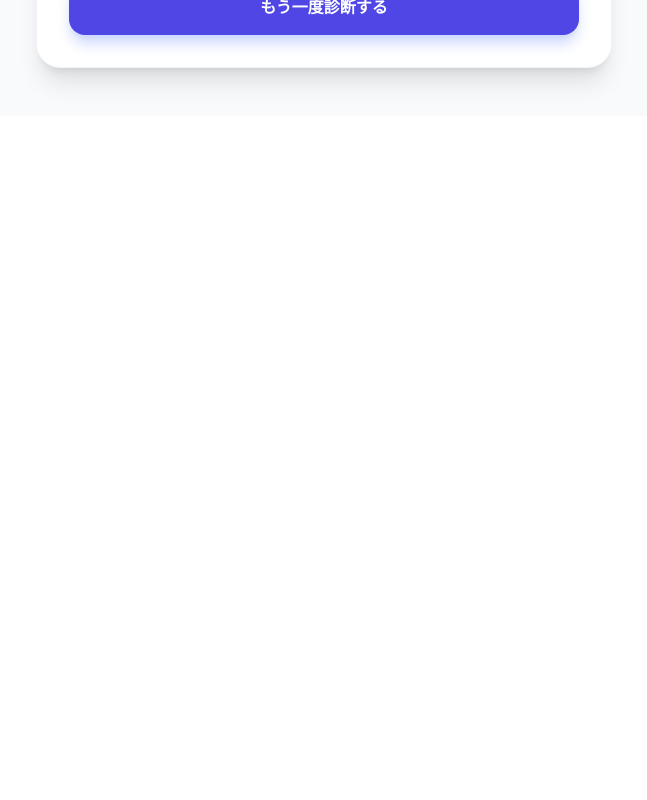
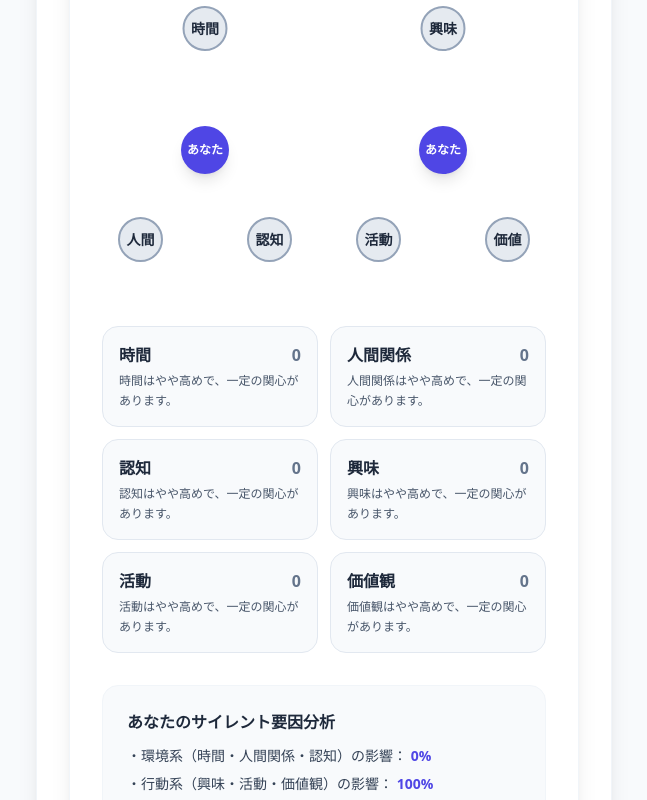
Before and after one commit to kazushige15/silent-mbti, a Next.js app: page /result in a window 1280 px wide. Shown: the part 820-1620 px from the top of the page, without its empty margins (316-963 px from the left). Before the commit the page ends 936 px from the top, so only its background shows below. Built offline with nearby package versions, Linux system fonts and the light colour scheme.

Commit message:
診断ロジックを6文字コード生成に変更し、デザインを刷新

```diff
--- a/app/result/page.tsx
+++ b/app/result/page.tsx
@@ -2,6 +2,7 @@
 
 export const dynamic = 'force-dynamic';
 
+import VennDiagram from '@/components/VennDiagram';
 import { useSearchParams, useRouter } from 'next/navigation';
 import { Suspense } from 'react';
 
@@ -68,6 +69,20 @@ function ResultContent() {
           ))}
         </div>
 
+        {/* ベン図の表示エリア */}
+        <div className="mb-10 flex justify-center">
+          <VennDiagram
+            scores={{
+              time: parseInt(searchParams.get('time') || '0', 10),
+              relations: parseInt(searchParams.get('relations') || '0', 10),
+              cognition: parseInt(searchParams.get('cognition') || '0', 10),
+              interest: parseInt(searchParams.get('interest') || '0', 10),
+              activity: parseInt(searchParams.get('activity') || '0', 10),
+              values: parseInt(searchParams.get('values') || '0', 10),
+            }}
+          />
+        </div>
+
         {/* ベン図の簡易解説など */}
         <div className="bg-slate-50 rounded-2xl p-6 border border-slate-100 mb-8">
           <h3 className="font-bold text-slate-800 mb-2">診断分析レポート</h3>
--- /dev/null
+++ b/components/VennDiagram.tsx
@@ -0,0 +1,237 @@
+'use client';
+
+type Scores = {
+  time: number;
+  relations: number;
+  cognition: number;
+  interest: number;
+  activity: number;
+  values: number;
+};
+
+type Props = {
+  scores: Scores;
+};
+
+const LABELS = {
+  time: '時間',
+  relations: '人間関係',
+  cognition: '認知',
+  interest: '興味',
+  activity: '活動',
+  values: '価値観',
+};
+
+export default function VennDiagram({ scores }: Props) {
+  // 円の大きさ（45〜85px）
+  const size = (score: number) => 45 + (Math.abs(score) / 8) * 40;
+
+  // 色判定
+  const color = (score: number) => {
+    if (score > 0) return 'bg-emerald-400/50 border-emerald-500';
+    if (score < 0) return 'bg-rose-400/50 border-rose-500';
+    return 'bg-slate-300/50 border-slate-400';
+  };
+
+  // 説明文
+  const description = (key: keyof Scores, score: number) => {
+    const label = LABELS[key];
+
+    if (score >= 6) return `${label}が非常に高く、地域との関わりに強く影響しています。`;
+    if (score >= 3) return `${label}が比較的高く、行動を後押しする要因になっています。`;
+    if (score >= 0) return `${label}はやや高めで、一定の関心があります。`;
+    if (score >= -2) return `${label}はやや低めで、積極性を抑える傾向があります。`;
+    if (score >= -5) return `${label}が低く、参加へのハードルになっている可能性があります。`;
+
+    return `${label}が非常に低く、サイレント要因として強く働いています。`;
+  };
+
+  const envSilent = ['time', 'relations', 'cognition']
+    .map((k) => Math.max(0, -scores[k as keyof Scores]))
+    .reduce((a, b) => a + b, 0);
+
+  const actSilent = ['interest', 'activity', 'values']
+    .map((k) => Math.max(0, -scores[k as keyof Scores]))
+    .reduce((a, b) => a + b, 0);
+
+  const totalSilent = envSilent + actSilent || 1;
+
+  const envRate = Math.round((envSilent / totalSilent) * 100);
+  const actRate = 100 - envRate;
+
+  return (
+    <div className="bg-white rounded-3xl shadow-xl border border-slate-100 p-8 mt-8">
+      <div className="text-center mb-8">
+        <p className="text-sm font-bold text-indigo-500 tracking-widest uppercase mb-2">
+          Silent Factor Map
+        </p>
+        <h2 className="text-2xl font-black text-slate-800">
+          サイレント要因マップ
+        </h2>
+      </div>
+
+      <div className="grid md:grid-cols-2 gap-8">
+
+        {/* 環境系 */}
+        <div>
+          <div className="text-center mb-4">
+            <span className="inline-block px-4 py-2 bg-slate-100 rounded-full text-sm font-bold text-slate-700">
+              環境系（状況の壁）
+            </span>
+          </div>
+
+          <div className="relative h-72">
+            {/* 時間 */}
+            <div
+              className={`absolute left-1/2 top-0 -translate-x-1/2 rounded-full border-2 flex items-center justify-center text-sm font-bold text-slate-800 transition-all duration-700 ${color(scores.time)}`}
+              style={{
+                width: size(scores.time),
+                height: size(scores.time),
+              }}
+              title={`${LABELS.time}：${scores.time >= 0 ? '+' : ''}${scores.time}`}
+            >
+              時間
+            </div>
+
+            {/* 人間関係 */}
+            <div
+              className={`absolute left-4 bottom-8 rounded-full border-2 flex items-center justify-center text-sm font-bold text-slate-800 transition-all duration-700 ${color(scores.relations)}`}
+              style={{
+                width: size(scores.relations),
+                height: size(scores.relations),
+              }}
+              title={`${LABELS.relations}：${scores.relations >= 0 ? '+' : ''}${scores.relations}`}
+            >
+              人間
+            </div>
+
+            {/* 認知 */}
+            <div
+              className={`absolute right-4 bottom-8 rounded-full border-2 flex items-center justify-center text-sm font-bold text-slate-800 transition-all duration-700 ${color(scores.cognition)}`}
+              style={{
+                width: size(scores.cognition),
+                height: size(scores.cognition),
+              }}
+              title={`${LABELS.cognition}：${scores.cognition >= 0 ? '+' : ''}${scores.cognition}`}
+            >
+              認知
+            </div>
+
+            {/* 中央 */}
+            <div className="absolute left-1/2 top-1/2 -translate-x-1/2 -translate-y-1/2 w-12 h-12 bg-indigo-600 text-white rounded-full flex items-center justify-center text-xs font-black shadow-lg">
+              あなた
+            </div>
+          </div>
+        </div>
+
+        {/* 行動系 */}
+        <div>
+          <div className="text-center mb-4">
+            <span className="inline-block px-4 py-2 bg-indigo-50 rounded-full text-sm font-bold text-indigo-700">
+              行動系（意識の壁）
+            </span>
+          </div>
+
+          <div className="relative h-72">
+            {/* 興味 */}
+            <div
+              className={`absolute left-1/2 top-0 -translate-x-1/2 rounded-full border-2 flex items-center justify-center text-sm font-bold text-slate-800 transition-all duration-700 ${color(scores.interest)}`}
+              style={{
+                width: size(scores.interest),
+                height: size(scores.interest),
+              }}
+              title={`${LABELS.interest}：${scores.interest >= 0 ? '+' : ''}${scores.interest}`}
+            >
+              興味
+            </div>
+
+            {/* 活動 */}
+            <div
+              className={`absolute left-4 bottom-8 rounded-full border-2 flex items-center justify-center text-sm font-bold text-slate-800 transition-all duration-700 ${color(scores.activity)}`}
+              style={{
+                width: size(scores.activity),
+                height: size(scores.activity),
+              }}
+              title={`${LABELS.activity}：${scores.activity >= 0 ? '+' : ''}${scores.activity}`}
+            >
+              活動
+            </div>
+
+            {/* 価値観 */}
+            <div
+              className={`absolute right-4 bottom-8 rounded-full border-2 flex items-center justify-center text-sm font-bold text-slate-800 transition-all duration-700 ${color(scores.values)}`}
+              style={{
+                width: size(scores.values),
+                height: size(scores.values),
+              }}
+              title={`${LABELS.values}：${scores.values >= 0 ? '+' : ''}${scores.values}`}
+            >
+              価値
+            </div>
+
+            {/* 中央 */}
+            <div className="absolute left-1/2 top-1/2 -translate-x-1/2 -translate-y-1/2 w-12 h-12 bg-indigo-600 text-white rounded-full flex items-center justify-center text-xs font-black shadow-lg">
+              あなた
+            </div>
+          </div>
+        </div>
+      </div>
+
+      {/* 詳細スコア */}
+      <div className="mt-8 grid sm:grid-cols-2 gap-3">
+        {Object.entries(scores).map(([key, score]) => (
+          <div
+            key={key}
+            className="p-4 rounded-2xl border border-slate-200 bg-slate-50 hover:bg-slate-100 transition"
+          >
+            <div className="flex items-center justify-between mb-1">
+              <span className="font-bold text-slate-800">
+                {LABELS[key as keyof Scores]}
+              </span>
+              <span
+                className={`font-black ${
+                  score > 0
+                    ? 'text-emerald-600'
+                    : score < 0
+                    ? 'text-rose-600'
+                    : 'text-slate-500'
+                }`}
+              >
+                {score > 0 ? '+' : ''}{score}
+              </span>
+            </div>
+
+            <p className="text-xs text-slate-600 leading-relaxed">
+              {description(key as keyof Scores, score)}
+            </p>
+          </div>
+        ))}
+      </div>
+
+      {/* 分析 */}
+      <div className="mt-8 bg-slate-50 rounded-2xl p-6 border border-slate-100">
+        <h3 className="font-bold text-slate-800 mb-3">
+          あなたのサイレント要因分析
+        </h3>
+
+        <div className="space-y-2 text-sm text-slate-700">
+          <p>
+            ・環境系（時間・人間関係・認知）の影響：
+            <span className="font-bold text-indigo-600"> {envRate}%</span>
+          </p>
+
+          <p>
+            ・行動系（興味・活動・価値観）の影響：
+            <span className="font-bold text-indigo-600"> {actRate}%</span>
+          </p>
+
+          <p className="pt-2 leading-relaxed">
+            {envRate > actRate
+              ? 'あなたは「環境や状況」による制約の影響が大きいタイプです。時間的余裕や周囲との関係性が改善されると、地域活動への参加可能性が高まるでしょう。'
+              : 'あなたは「意識や心理的ハードル」の影響が大きいタイプです。興味を行動に変えるきっかけや、参加しやすい雰囲気づくりが重要になります。'}
+          </p>
+        </div>
+      </div>
+    </div>
+  );
+}
```
